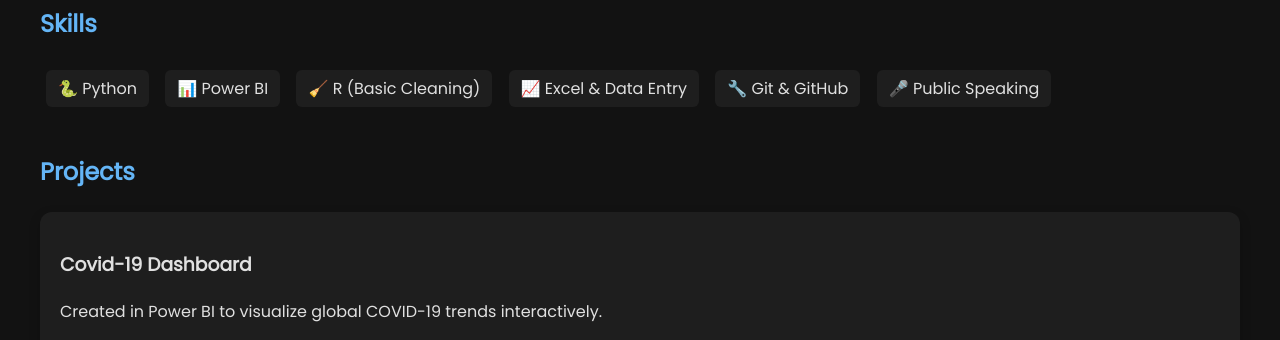
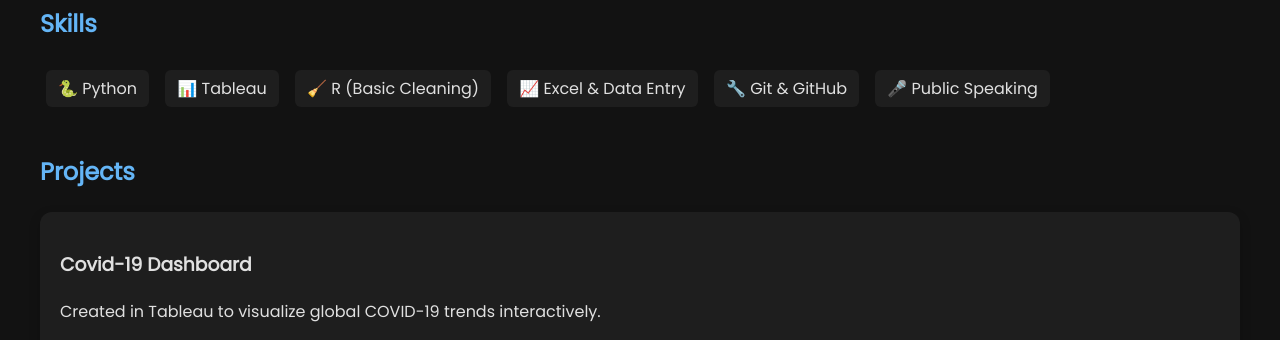
Before and after one commit to Ajay-chowdary/ajay-chowdary.github.io, a plain HTML site: page index.html in a window 1280 px wide. Shown: the part 330-670 px from the top of the page. Drawn offline with Linux system fonts and the light colour scheme.

Commit message:
Update index.html

```diff
--- a/index.html
+++ b/index.html
@@ -24,7 +24,7 @@
         <h2>Skills</h2>
         <ul class="skills">
             <li>🐍 Python</li>
-            <li>📊 Power BI</li>
+            <li>📊 Tableau</li>
             <li>🧹 R (Basic Cleaning)</li>
             <li>📈 Excel & Data Entry</li>
             <li>🔧 Git & GitHub</li>
@@ -37,7 +37,7 @@
         <div class="projects">
             <div class="card">
                 <h3>Covid-19 Dashboard</h3>
-                <p>Created in Power BI to visualize global COVID-19 trends interactively.</p>
+                <p>Created in Tableau to visualize global COVID-19 trends interactively.</p>
                 <div class="project-card">
                     <div class="project-card">
   <h3>Covid-19 Dashboard – India</h3>
```
